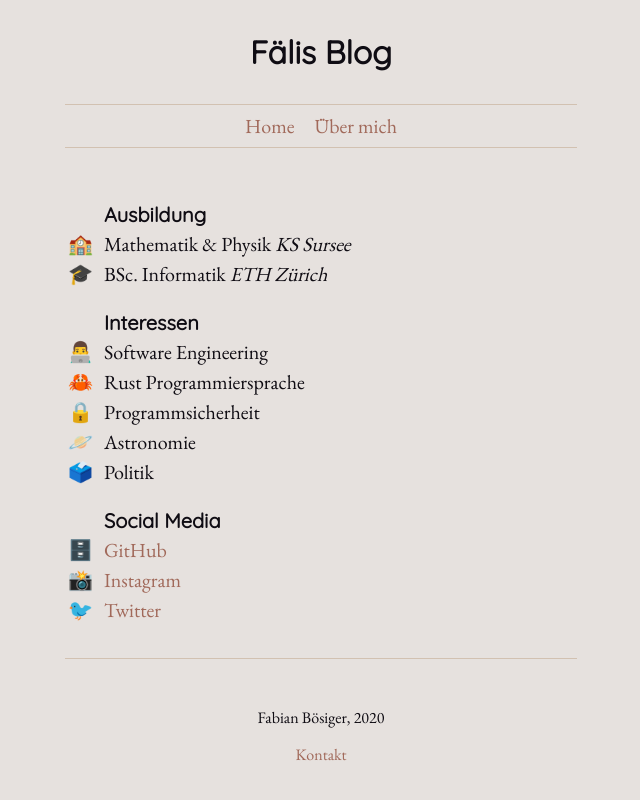
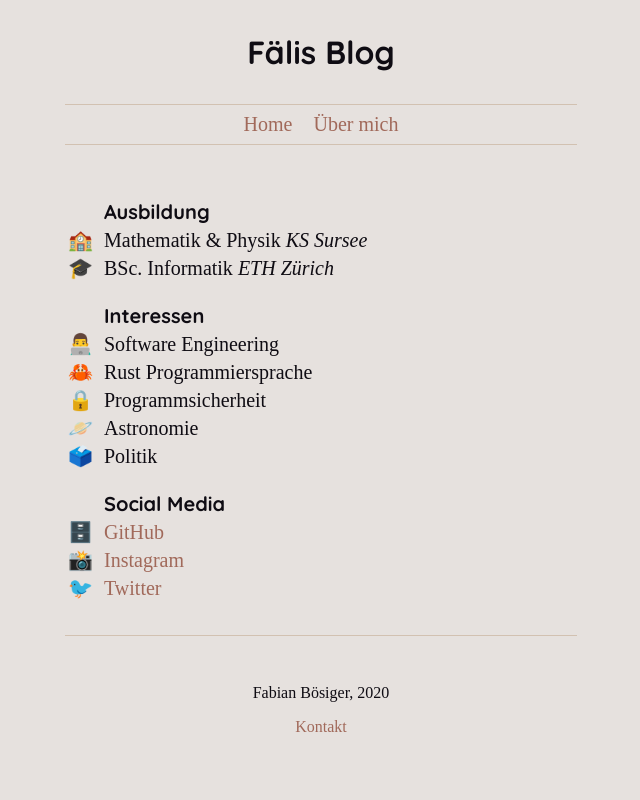
Before and after one commit to fabianboesiger/fabianboesiger.github.io, a Jekyll site: the page built from about.html, in a window 1280 px wide. Shown: the top 800 px of the page, without its empty margins (319-959 px from the left). Built offline with Jekyll 4.4.1, drawn with Linux system fonts in a browser that asks for light colours.

Commit message:
change font

```diff
--- a/public/styles/style.css
+++ b/public/styles/style.css
@@ -1,4 +1,4 @@
-@import url('https://fonts.googleapis.com/css2?family=Quicksand&family=EB+Garamond&family=Fira+Code&display=swap');
+@import url('https://fonts.googleapis.com/css2?family=Fira+Code:wght@400;700&family=Lora:ital,wght@0,400;0,700;1,400;1,700&family=Quicksand:wght@700&display=swap');
 
 :root {
     --background-color: rgb(230, 225, 222);
```
